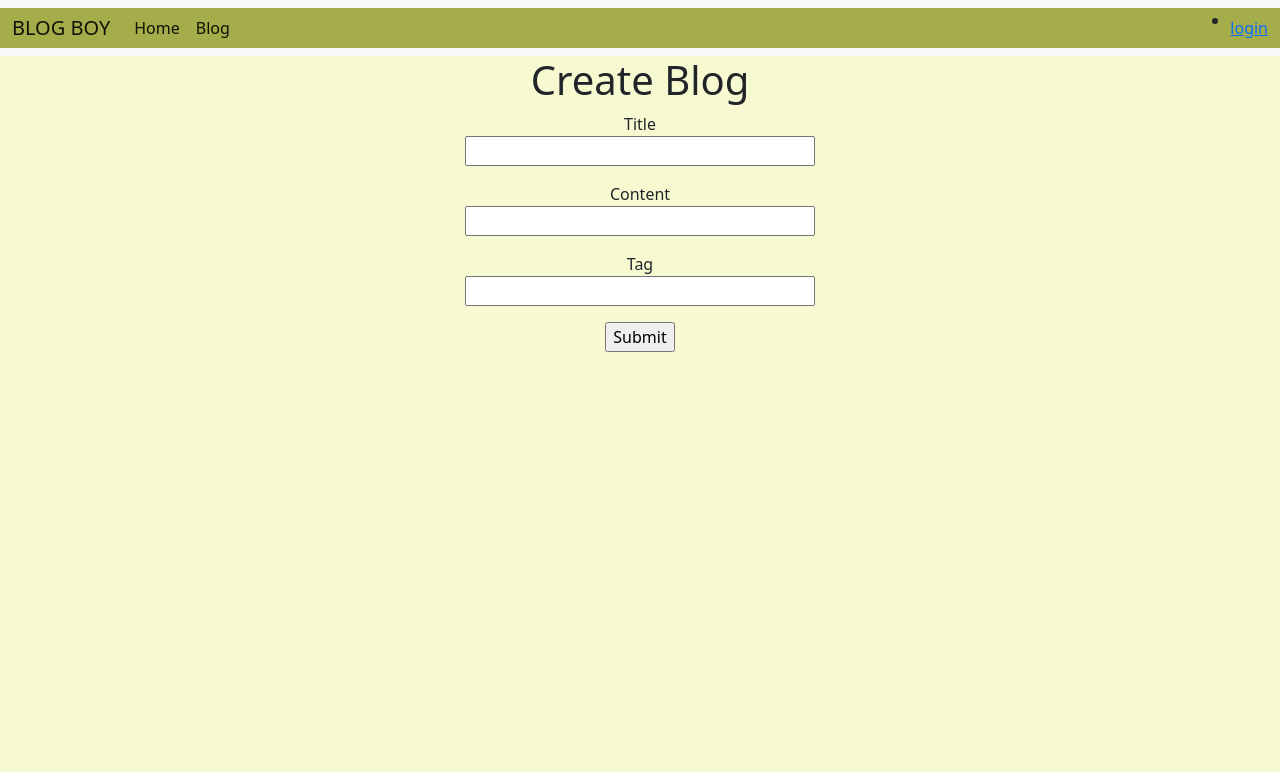
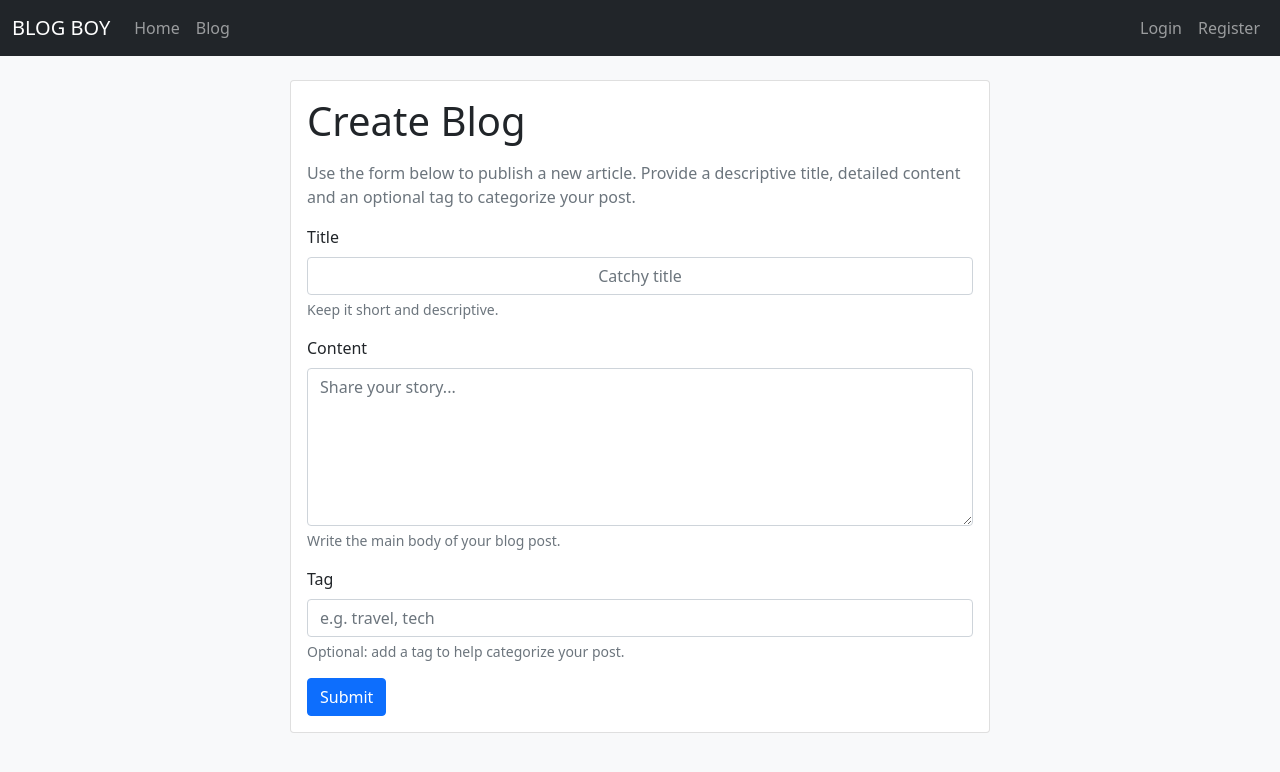
Before and after one commit to chlt-m/flask_blog_mini, a Flask app: page /create_blog in a window 1280 px wide. Shown: the top 772 px of the page. Run offline with Flask 3, Linux system fonts and the light colour scheme.

Commit message:
feat: guide users when creating blogs

```diff
--- a/app/forms.py
+++ b/app/forms.py
@@ -1,5 +1,5 @@
 from flask_wtf import FlaskForm
-from wtforms import StringField, PasswordField, SubmitField
+from wtforms import StringField, PasswordField, SubmitField, TextAreaField
 
 class LoginForm(FlaskForm):
     username = StringField('Username')
@@ -14,6 +14,6 @@ class RegisterForm(FlaskForm):
 
 class blogForm(FlaskForm):
     title = StringField('Title')
-    content = StringField('Content')
+    content = TextAreaField('Content')
     tag = StringField('Tag')
     submit = SubmitField('Submit')
--- a/static/css/style.css
+++ b/static/css/style.css
@@ -1,28 +1,7 @@
-body{
-    background-color: rgb(247, 250, 209);
+body {
+    background-color: #f8f9fa;
+}
+
+#title {
     text-align: center;
 }
-
-#nav-link{
-    background-color: rgb(165, 172, 74);
-}
-
-#title{
-    text-align: center;
-}
-
-.container {
-    display: flex;
-    flex-wrap: wrap; /* ให้ block ย้ายไปแถวถัดไปเมื่อพื้นที่ไม่พอ */
-    justify-content: center; /* จัดเรียงให้อยู่ตรงกลางจากซ้ายไปขวา */
-    gap: 20px; /* ระยะห่างระหว่าง block */
-    padding: 20px; /* เพิ่มระยะห่างภายใน container */
-}
-
-.block {
-    width: 400px; /* กำหนดขนาดของแต่ละ block */
-    background-color: rgb(255, 255, 255);
-    border: 1px solid black;
-    padding: 10px;
-    box-sizing: border-box; /* ให้รวมขนาด padding และ border เข้าไป */
-}
--- a/templates/base.html
+++ b/templates/base.html
@@ -6,57 +6,44 @@
     <link href="https://cdn.jsdelivr.net/npm/bootstrap@5.0.2/dist/css/bootstrap.min.css" rel="stylesheet" integrity="sha384-EVSTQN3/azprG1Anm3QDgpJLIm9Nao0Yz1ztcQTwFspd3yD65VohhpuuCOmLASjC" crossorigin="anonymous">
     <script src="https://cdn.jsdelivr.net/npm/bootstrap@5.0.2/dist/js/bootstrap.bundle.min.js" integrity="sha384-MrcW6ZMFYlzcLA8Nl+NtUVF0sA7MsXsP1UyJoMp4YLEuNSfAP+JcXn/tWtIaxVXM" crossorigin="anonymous"></script>
     <link rel="stylesheet" href="{{ url_for('static', filename='css/style.css') }}">
-
-
-    <title>Blog Api with User</title>
+    <title>Blog Boy</title>
 </head>
 <body>
-    <nav class="navbar navbar-expand-lg navbar-light bg-light">
-        <div class="container-fluid" id="nav-link">
+<nav class="navbar navbar-expand-lg navbar-dark bg-dark">
+    <div class="container-fluid">
         <a class="navbar-brand" href="/">BLOG BOY</a>
-          <button class="navbar-toggler" type="button" data-bs-toggle="collapse" data-bs-target="#navbarSupportedContent" aria-controls="navbarSupportedContent" aria-expanded="false" aria-label="Toggle navigation">
+        <button class="navbar-toggler" type="button" data-bs-toggle="collapse" data-bs-target="#navbarNav" aria-controls="navbarNav" aria-expanded="false" aria-label="Toggle navigation">
             <span class="navbar-toggler-icon"></span>
         </button>
-          <div class="collapse navbar-collapse" id="navbarSupportedContent">
-            <ul class="navbar-nav me-auto mb-2 mb-lg-0">
+        <div class="collapse navbar-collapse" id="navbarNav">
+            <ul class="navbar-nav me-auto">
                 <li class="nav-item">
-                <a class="nav-link active" href="/">Home</a>
+                    <a class="nav-link" href="/">Home</a>
                 </li>
                 <li class="nav-item">
-                <a class="nav-link active" href="/blog">Blog</a>
-              </li>
-              <!-- <li class="nav-item dropdown">
-                <a class="nav-link dropdown-toggle" href="#" id="navbarDropdown" role="button" data-bs-toggle="dropdown" aria-expanded="false">
-                  Dropdown
-                </a>
-                <ul class="dropdown-menu" aria-labelledby="navbarDropdown">
-                  <li><a class="dropdown-item" href="#">Action</a></li>
-                  <li><a class="dropdown-item" href="#">Another action</a></li>
-                  <li><hr class="dropdown-divider"></li>
-                  <li><a class="dropdown-item" href="#">Something else here</a></li>
-                </ul>
-              </li> -->
-              <!-- <li class="nav-item">
-                <a class="nav-link disabled" href="#" tabindex="-1" aria-disabled="true">Disabled</a>
-              </li> -->
-            </ul>
-            <ul class="d-flex">
-              <li class="">
-                <!-- if login show logout if logout show login and registers -->
+                    <a class="nav-link" href="/blog">Blog</a>
                 </li>
             </ul>
+            <ul class="navbar-nav ms-auto">
+            {% if current_user.is_authenticated %}
+                <li class="nav-item"><a class="nav-link" href="/logout">Logout</a></li>
+            {% else %}
+                <li class="nav-item"><a class="nav-link" href="/login">Login</a></li>
+                <li class="nav-item"><a class="nav-link" href="/register">Register</a></li>
+            {% endif %}
+            </ul>
         </div>
-        {% if current_user.is_authenticated %}
-          <div class="d-flex">
-            <a href="/logout">logout</a>
     </div>
-        {% else %}
-          <div class="d-flex">
-            <a href="/login">login</a>
+</nav>
+<div class="container py-4">
+    {% with messages = get_flashed_messages() %}
+    {% if messages %}
+        {% for message in messages %}
+            <div class="alert alert-info">{{ message }}</div>
+        {% endfor %}
+    {% endif %}
+    {% endwith %}
+    {% block content %}{% endblock %}
 </div>
-        {% endif %}
-      </nav>
-      <div  id="content">{% block content %}{% endblock %}</div>
-
 </body>
 </html>
--- a/templates/create_blog.html
+++ b/templates/create_blog.html
@@ -1,27 +1,32 @@
 {% extends "base.html" %}
 
 {% block content %}
-    <h1>Create Blog</h1>
-    <form action="" method="post">
-        <p>
-            {{ form.title.label }}<br>
-            {{ form.title(size=32) }}<br>
-        </p>
-        <p>
-            {{ form.content.label }}<br>
-            {{ form.content(size=32) }}<br>
-        </p>
-        <p>
-            {{ form.tag.label }}<br>
-            {{ form.tag(size=32) }}<br>
-        </p>
-        <p>
-            {% if errors %}
-            <span style="color: red;">[{{ errors }}]</span><br>
-            {% endif %}
-        </p>
-        <p>
-            {{ form.submit() }}
-        </p>
+<div class="card mx-auto" style="max-width: 700px;">
+  <div class="card-body">
+    <h1 class="card-title mb-3">Create Blog</h1>
+    <p class="text-muted">Use the form below to publish a new article. Provide a descriptive title, detailed content and an optional tag to categorize your post.</p>
+    <form method="post">
+      {{ form.hidden_tag() }}
+      <div class="mb-3">
+        {{ form.title.label(class="form-label") }}
+        {{ form.title(class="form-control", placeholder="Catchy title") }}
+        <div class="form-text">Keep it short and descriptive.</div>
+      </div>
+      <div class="mb-3">
+        {{ form.content.label(class="form-label") }}
+        {{ form.content(class="form-control", rows=6, placeholder="Share your story...") }}
+        <div class="form-text">Write the main body of your blog post.</div>
+      </div>
+      <div class="mb-3">
+        {{ form.tag.label(class="form-label") }}
+        {{ form.tag(class="form-control", placeholder="e.g. travel, tech") }}
+        <div class="form-text">Optional: add a tag to help categorize your post.</div>
+      </div>
+      {% if errors %}
+      <div class="text-danger mb-3">{{ errors }}</div>
+      {% endif %}
+      {{ form.submit(class="btn btn-primary") }}
     </form>
+  </div>
+</div>
 {% endblock %}
```
Also changed, not shown: templates/blog.html (+24 -21 lines), templates/edit_blog.html (+20 -26 lines), templates/index.html (+6 -9 lines), templates/login.html (+17 -21 lines), templates/register.html (+17 -22 lines). Lines whose indentation alone changed are shown as unchanged.
